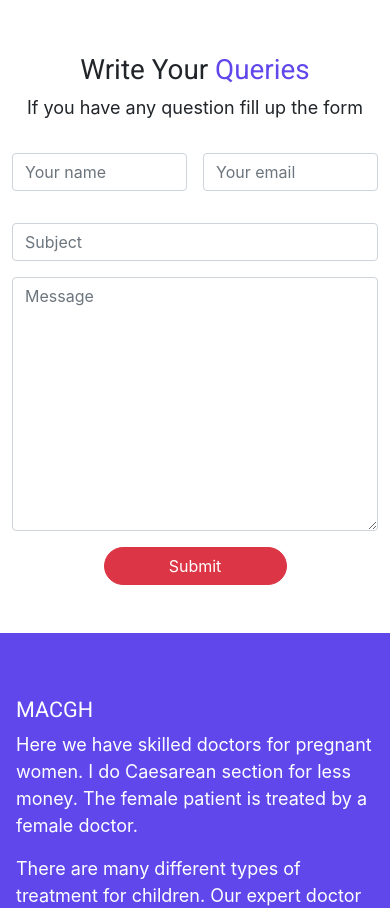
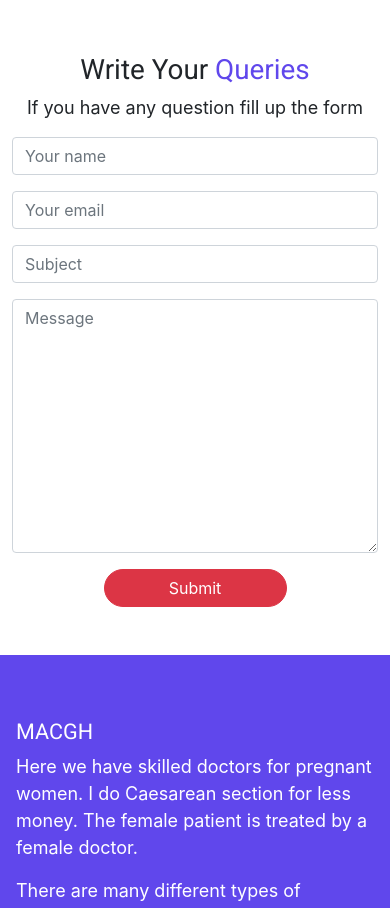
Before and after one commit to salekmia/mother-and-child-general-hospital, a React (Create React App) app: page / in a window 390 px wide. Shown: the part 7720-8628 px from the top of the page. Built offline with nearby package versions, Linux system fonts and the light colour scheme; no server answers.

Commit message:
some edit

```diff
--- a/src/pages/Home/Queries/Queries.js
+++ b/src/pages/Home/Queries/Queries.js
@@ -7,9 +7,9 @@ const Queries = () => {
                 <h1>Write Your <span style={{color: '#6047EC'}}>Queries</span></h1>
                 <p>If you have any question fill up the form</p>
                 <div>
-                    <div className="d-flex">
-                        <input className="form-control my-3 me-2"  type="text" placeholder="Your name" />
-                        <input className="form-control my-3 ms-2" type="email" placeholder="Your email" />
+                    <div className="d-md-flex">
+                        <input className="form-control my-3 me-md-2"  type="text" placeholder="Your name" />
+                        <input className="form-control my-3 ms-md-2" type="email" placeholder="Your email" />
                     </div>
                     <div>
                         <input className="form-control my-3" type="text" placeholder="Subject" />
```
